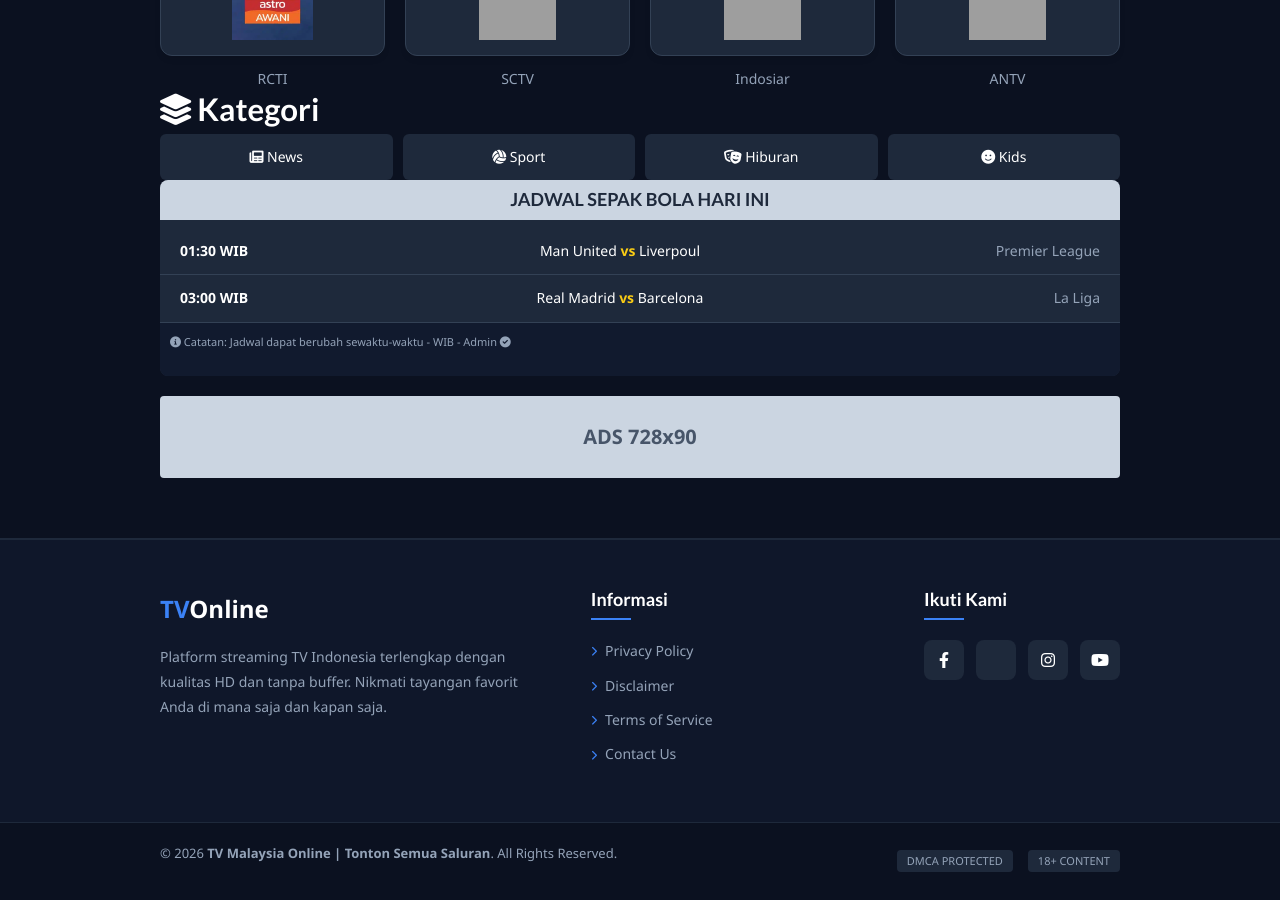
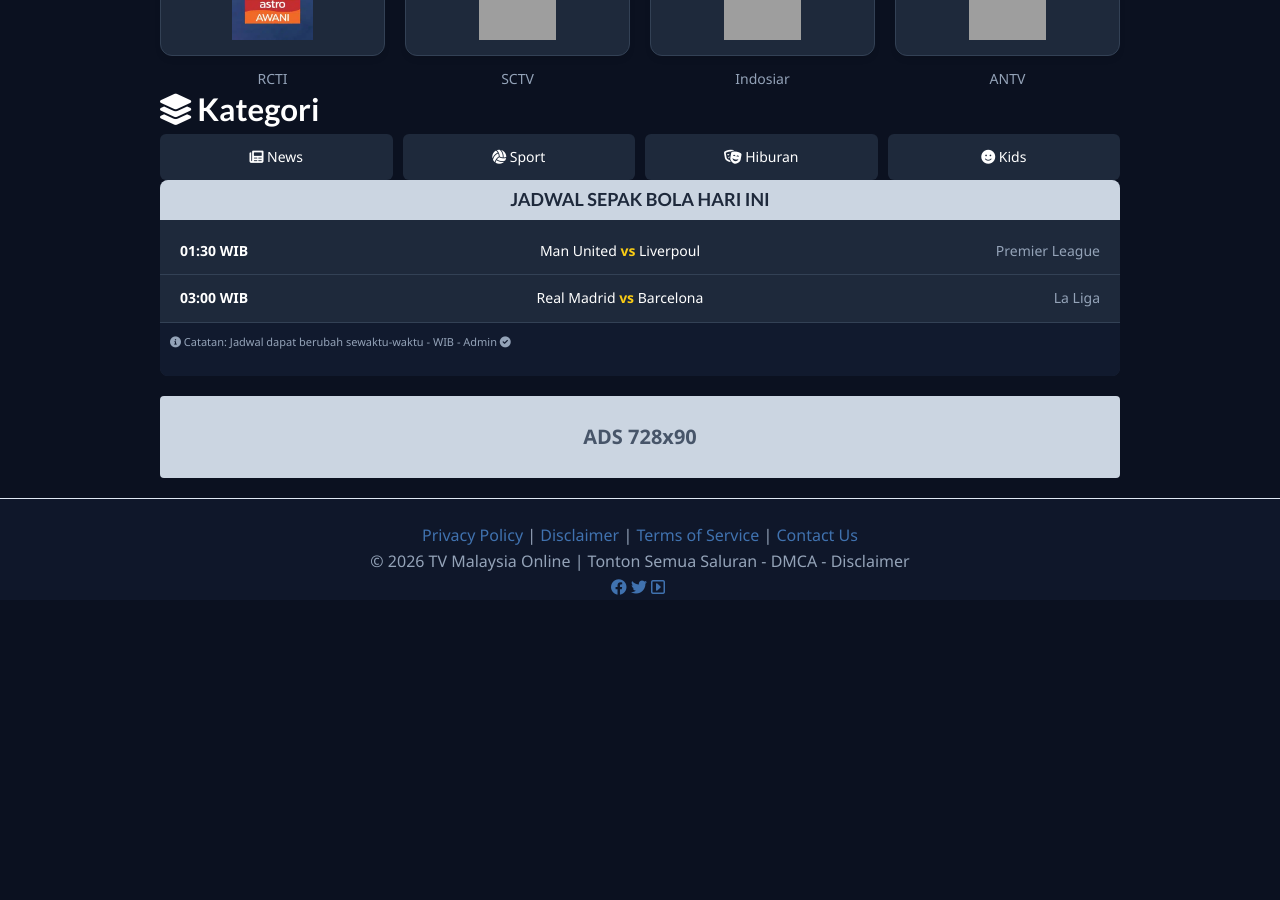
Before and after one commit to blogmega/blog1, a Jekyll site: the page built from index.html, in a window 1280 px wide and 900 px high, scrolled down 575 px. Built offline with Jekyll 4.4.1, drawn with Linux system fonts in a browser that asks for light colours; after the commit the page ends 1207 px from its top, so only the background shows below that; grey boxes are pictures that could not be loaded.

Commit message:
Update footer.html

```diff
--- a/_includes/footer.html
+++ b/_includes/footer.html
@@ -1,41 +1,26 @@
-<footer>
-    <div class="container footer-wrapper">
-        <!-- Bagian 1: Brand & Deskripsi -->
-        <div class="footer-section brand-info">
-            <div class="logo">TV<span>Online</span></div>
-            <p>Platform streaming TV Indonesia terlengkap dengan kualitas HD dan tanpa buffer. Nikmati tayangan favorit Anda di mana saja dan kapan saja.</p>
+<footer class="site-footer">
+    <div class="container">
+        <!-- Baris Atas: Link Kebijakan (Penyempurnaan) -->
+        <div class="footer-top-links">
+            <a href="{{ '/privacy-policy/' | relative_url }}">Privacy Policy</a>
+            <span class="separator">|</span>
+            <a href="{{ '/disclaimer/' | relative_url }}">Disclaimer</a>
+            <span class="separator">|</span>
+            <a href="{{ '/terms-of-service/' | relative_url }}">Terms of Service</a>
+            <span class="separator">|</span>
+            <a href="{{ '/contact/' | relative_url }}">Contact Us</a>
         </div>
 
-        <!-- Bagian 2: Link Halaman (Sesuai Permintaan Anda) -->
-        <div class="footer-section">
-            <h4>Informasi</h4>
-            <ul class="footer-pages">
-                <li><a href="{{ '/privacy-policy/' | relative_url }}"><i class="fa-solid fa-chevron-right"></i> Privacy Policy</a></li>
-                <li><a href="{{ '/disclaimer/' | relative_url }}"><i class="fa-solid fa-chevron-right"></i> Disclaimer</a></li>
-                <li><a href="{{ '/terms-of-service/' | relative_url }}"><i class="fa-solid fa-chevron-right"></i> Terms of Service</a></li>
-                <li><a href="{{ '/contact/' | relative_url }}"><i class="fa-solid fa-chevron-right"></i> Contact Us</a></li>
-            </ul>
-        </div>
-
-        <!-- Bagian 3: Sosial Media -->
-        <div class="footer-section">
-            <h4>Ikuti Kami</h4>
-            <div class="social-icons">
-                <a href="#" class="social-box fb"><i class="fa-brands fa-facebook-f"></i></a>
-                <a href="#" class="social-box tw"><i class="fa-brands fa-x-twitter"></i></a>
-                <a href="#" class="social-box ig"><i class="fa-brands fa-instagram"></i></a>
-                <a href="#" class="social-box yt"><i class="fa-brands fa-youtube"></i></a>
+        <!-- Baris Bawah: Identik dengan Gambar -->
+        <div class="footer-main-bar">
+            <div class="footer-left">
+                <span>&copy; {{ "now" | date: "%Y" }} {{ site.title }} - DMCA - Disclaimer</span>
             </div>
-        </div>
-    </div>
-
-    <!-- Bagian Bawah: Copyright -->
-    <div class="footer-bottom">
-        <div class="container bottom-content">
-            <p>&copy; {{ "now" | date: "%Y" }} <strong>{{ site.title }}</strong>. All Rights Reserved. </p>
-            <div class="footer-badges">
-                <span>DMCA Protected</span>
-                <span>18+ content</span>
+            <div class="footer-right">
+                <a href="#"><i class="fa-brands fa-facebook"></i></a>
+                <a href="#"><i class="fa-brands fa-twitter"></i></a>
+                <a href="#"><i class="fa-regular fa-square-caret-right"></i></a>
+                <a href="#"><i class="fa-solid fa-circle-nodes"></i></a>
             </div>
         </div>
     </div>
```
